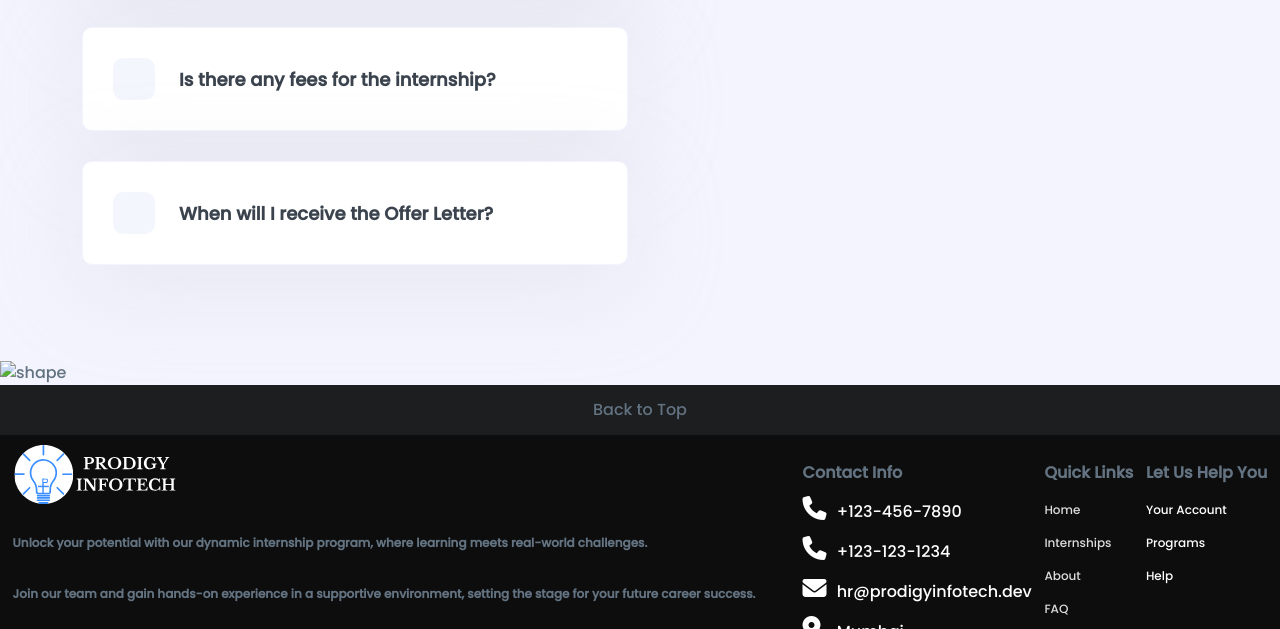
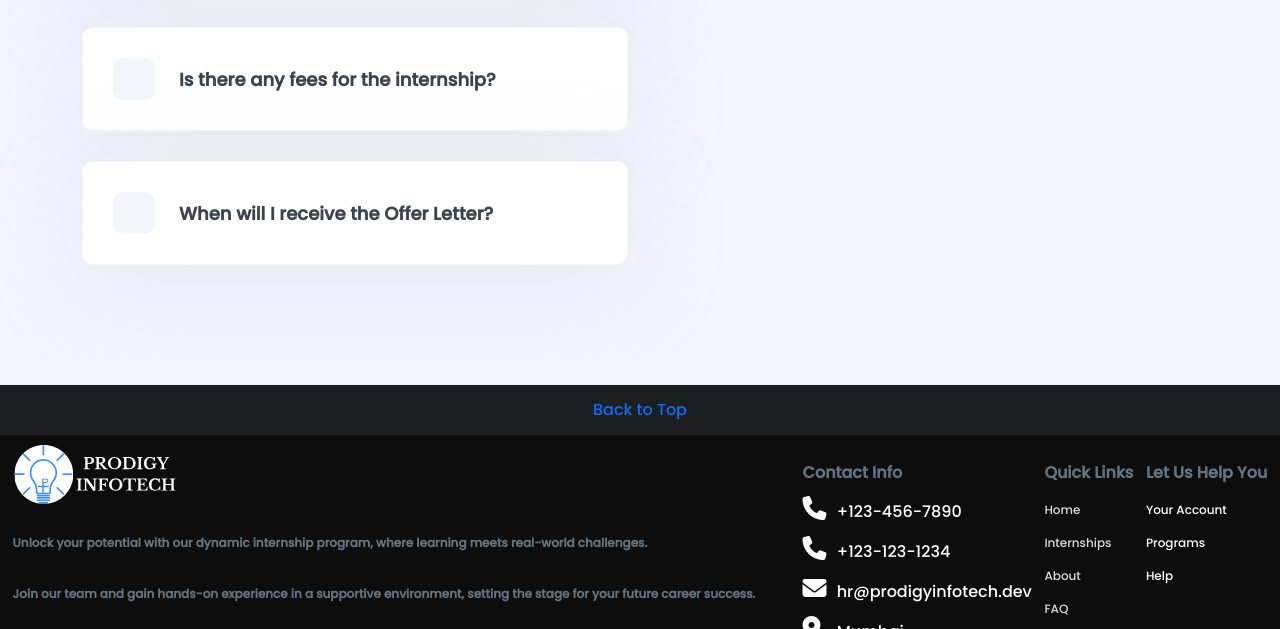
Before and after one commit to taherasghar/PRODIGY_WD_01, a plain HTML site: page index.html in a window 1280 px wide. Shown: the part 2836-3465 px from the top of the page. Drawn offline with nearby package versions, Linux system fonts and the light colour scheme; some icons are missing.

```diff
--- a/index.html
+++ b/index.html
@@ -279,12 +279,6 @@
       </div>
     </section>
     <section id="FAQ" class="ud-faq">
-      <div class="shape">
-        <img
-          src="assets/images/faq/shape.svg"
-          alt="shape"
-          style="filter: invert(0)"
-        />
       </div>
       <div class="container">
         <div class="row">
@@ -546,7 +540,7 @@
   </body>
   <footer>
     <div class="footer-pannel1">
-      <p>Back to Top</p>
+      <p><a style="text-decoration: none;" href="#home">Back to Top</a></p>
     </div>
     <div class="footer-pannel2">
       <ul>
```
